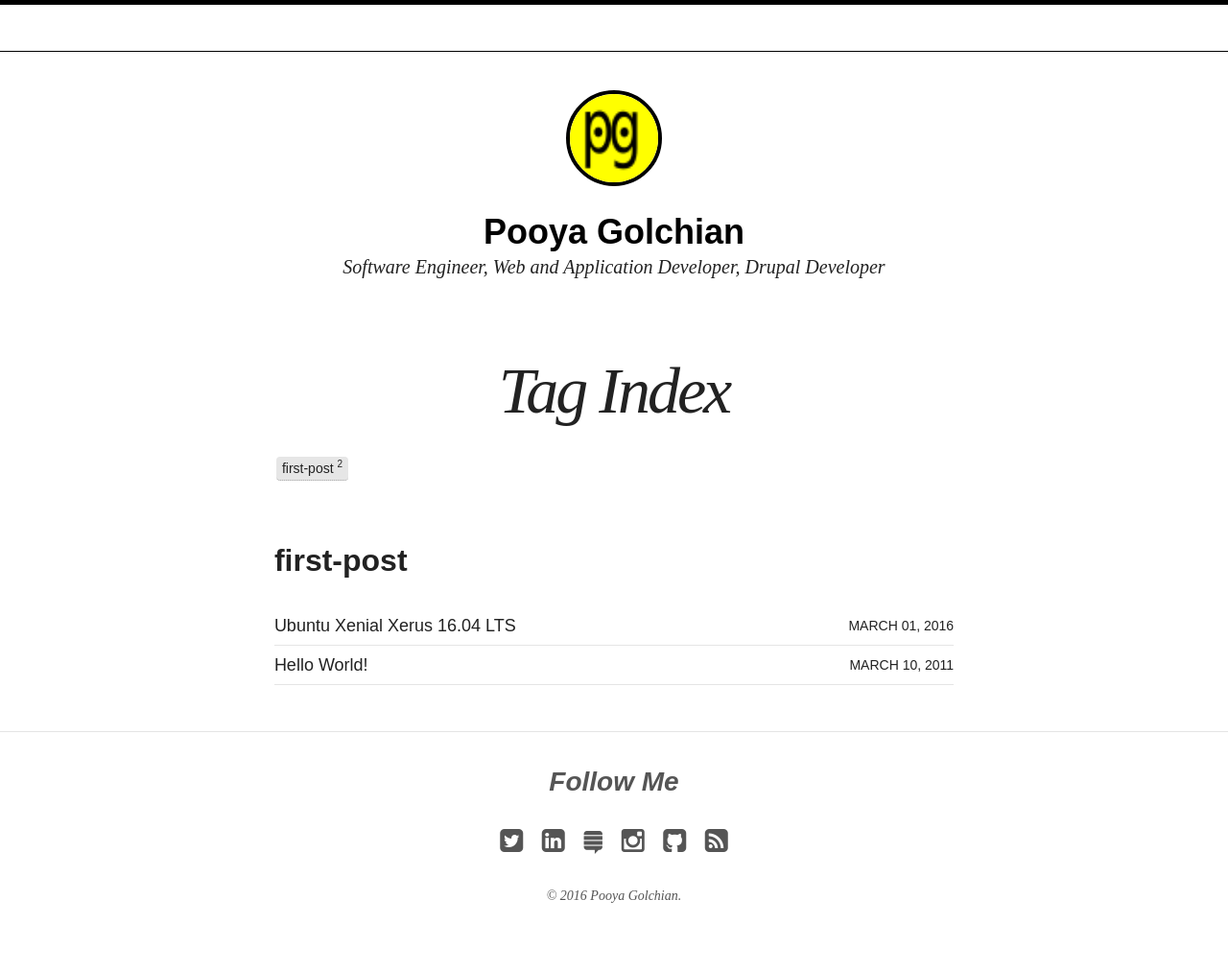
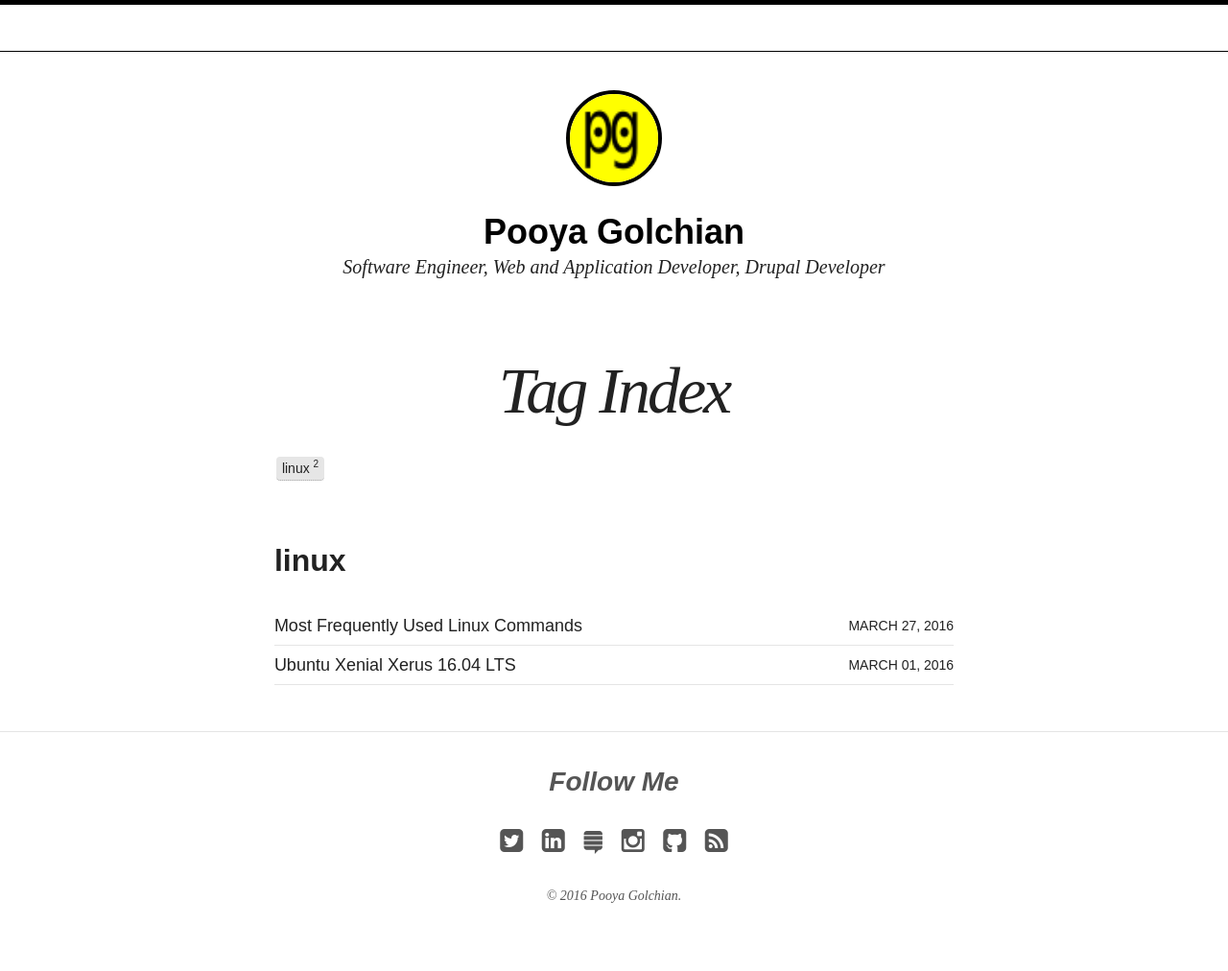
Before and after one commit to pooyagolchian/jekyll-theme, a Jekyll site: the page built from tags/index.md, in a window 1280 px wide. Shown: the whole page at 96% size. Built offline with Jekyll 4.4.1, drawn with Linux system fonts in a browser that asks for light colours; nearby versions of some CDN libraries.

Commit message:
add post

```diff
--- /dev/null
+++ b/_posts/articles/2016-03-27-most-frequently-used-linux-commands.md
@@ -0,0 +1,14 @@
+---
+layout: post
+title: Most Frequently Used Linux Commands
+modified:
+categories: articles
+excerpt:
+tags: [linux]
+comments: true
+share: true
+author: pooya_golchian
+image:
+  feature:
+date: 2016-03-27T20:04:47+04:30
+---
--- a/_posts/blog/2016-03-01-ubuntu-xenial-xerus.md
+++ b/_posts/blog/2016-03-01-ubuntu-xenial-xerus.md
@@ -4,7 +4,7 @@ title: "Ubuntu Xenial Xerus 16.04 LTS"
 excerpt: "Migrate to Ubuntu"
 modified: 2016-03-01
 categories: blog
-tags: [first-post]
+tags: [linux]
 date: 2016-03-01T17:00:00-04:00
 comments: true
 share: true
@@ -19,7 +19,9 @@ $sudo apt-get clean all
 $sudo apt-get upgrade
 $sudo apt-get update
 {% endhighlight %}
-OR
+
+**OR**
+
 {% highlight comments %}
 $sudo apt-get clean all && sudo apt-get upgrade && sudo apt-get update
 {% endhighlight %}
```
Also changed, not shown: _posts/articles/2011-03-10-hello-world.md (deleted, +0 -14 lines).
